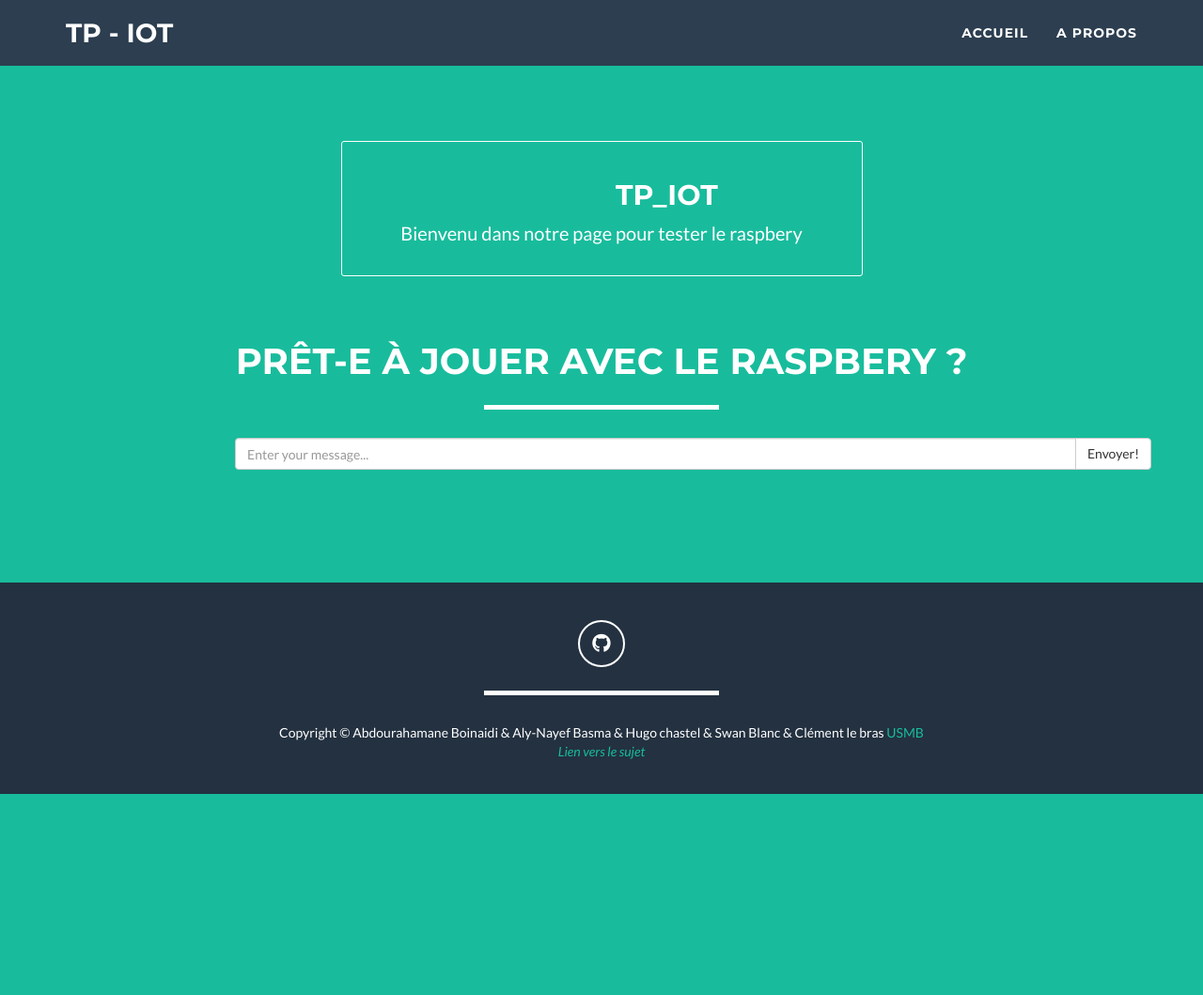
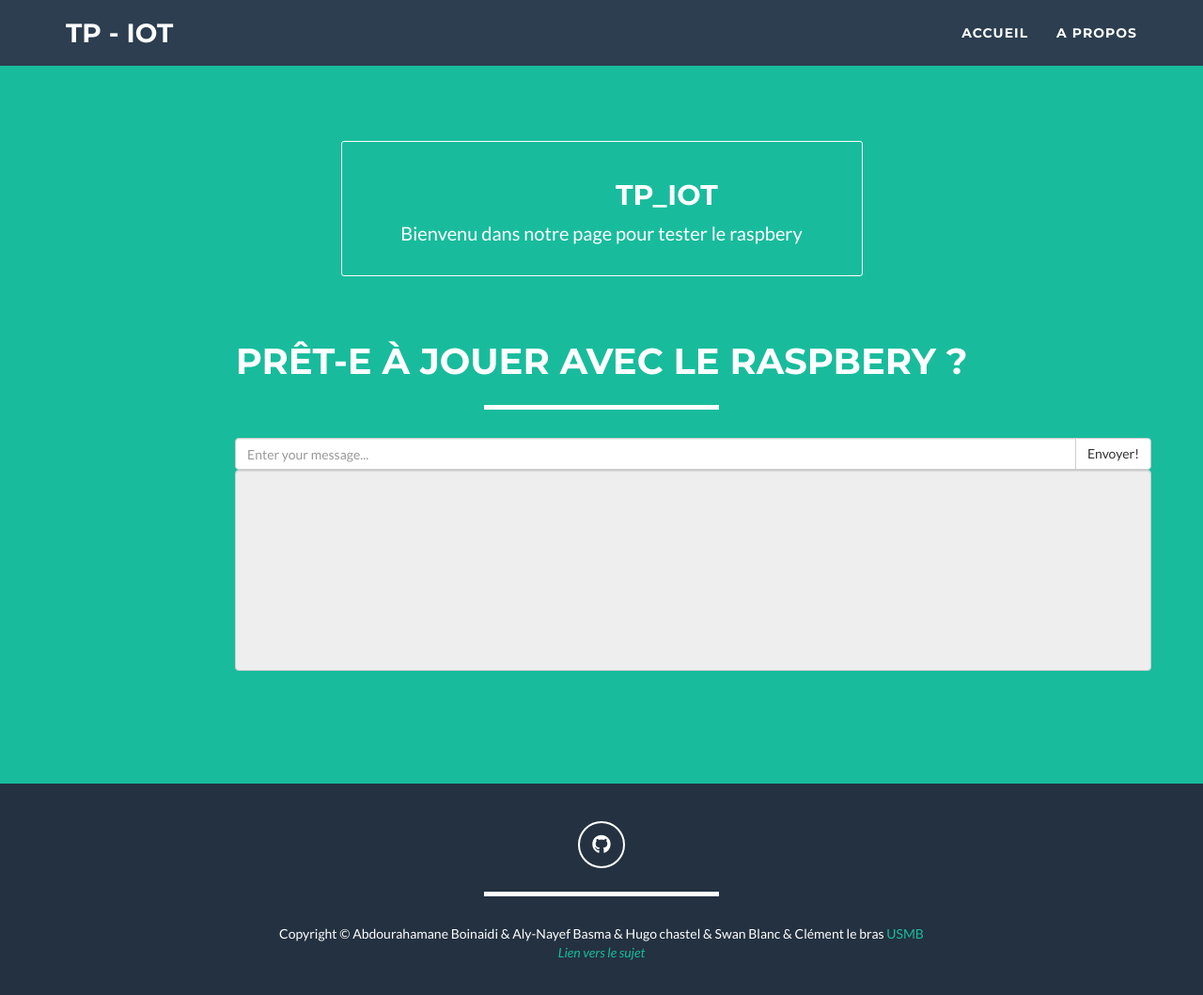
Before and after one commit to tpusmb/TP_IoT, a Flask app: page / in a window 1280 px wide. Shown: the whole page at 94% size. Before the commit the page ends 845 px from the top, so only its background shows below. Run offline with Flask 2, Linux system fonts and the light colour scheme; parts of the project's set-up code (start-up, migrations or seed data) failed here and were passed over; some libraries are stand-ins or nearby versions.

Commit message:
display textarea

```diff
--- a/web/templates/index.html
+++ b/web/templates/index.html
@@ -23,6 +23,8 @@
                             </span>
                         </div>
                     </form>
+
+                    <textarea class="form-control" rows="10" style="resize: none" readonly></textarea>
                     <p style="margin-top: 20px;">
                     <div class="fb-login-button" data-max-rows="1" data-size="large" data-button-type="continue_with"
                          data-show-faces="false" data-auto-logout-link="true" data-use-continue-as="true"
```
